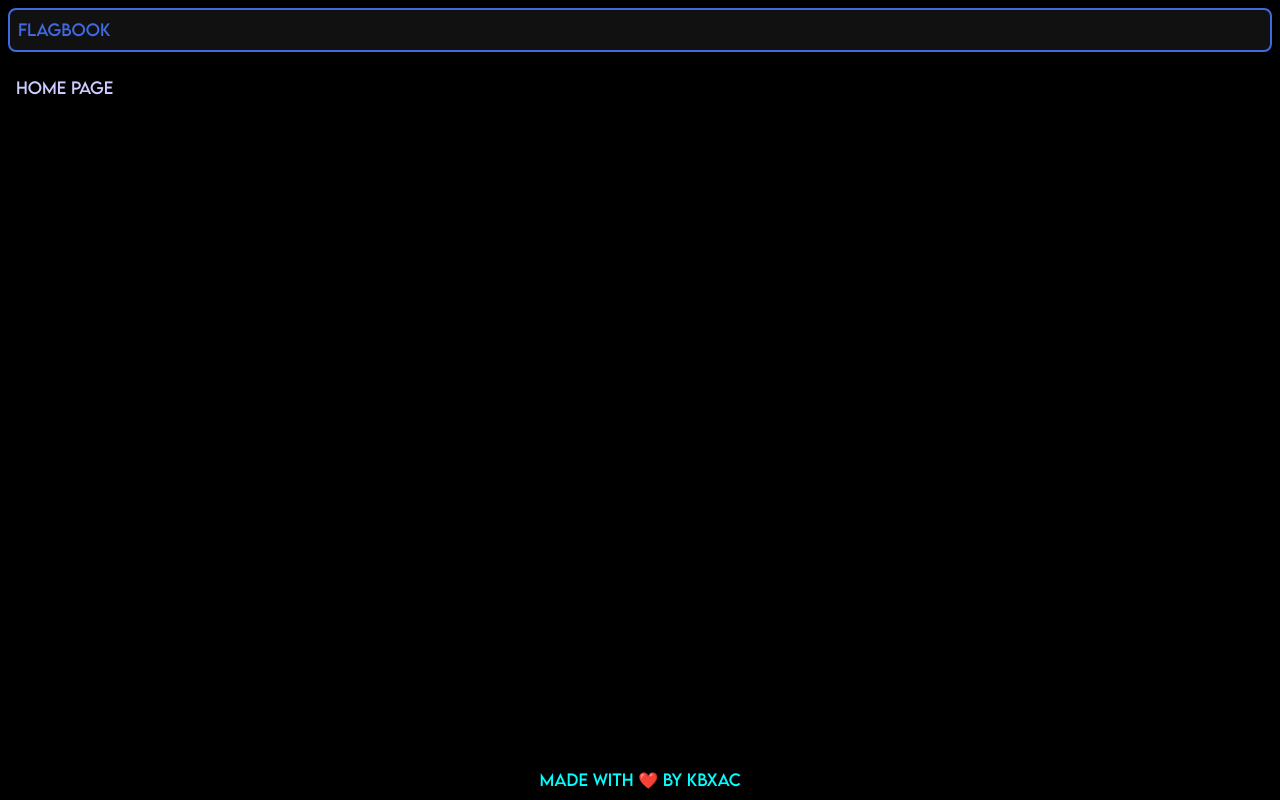
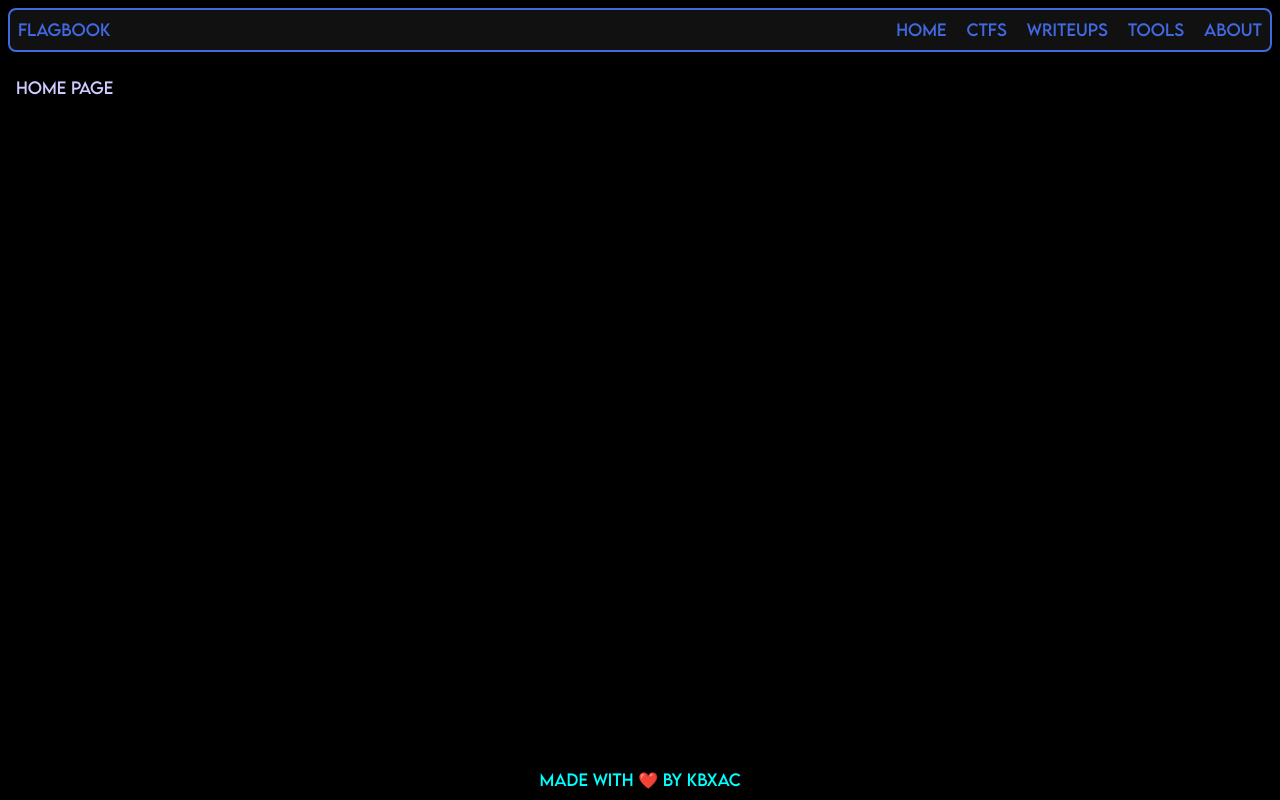
Before and after one commit to kBxAc/flagbook, a Next.js app: page / in a window 1280 px wide. Built offline with nearby package versions, Linux system fonts and the light colour scheme; no server answers.

Commit message:
✨ Update navbar styles and enhance link functionality for improved navigation

```diff
--- a/src/components/navbar/navbar.css
+++ b/src/components/navbar/navbar.css
@@ -3,4 +3,30 @@
     --navbar-inner-bg: #111;
     --navbar-text: var(--royal-blue);
     --navbar-border: var(--navbar-text);
+
+    --navbar-link-color: var(--navbar-text);
+    --navbar-link-hover: var(--golden);
+    --navbar-link-shadow: rgb(167, 153, 34);
 }
+
+.navbar {
+    display: flex;
+    flex-direction: row;
+}
+
+.main-link {
+    flex-grow: 1;
+}
+
+.navbar-link {
+    color: var(--navbar-link-color);
+    text-decoration: none;
+
+    transition: color 0.5s ease;
+    transition: text-shadow 0.5s ease;
+}
+
+.navbar-link:hover {
+    color: var(--navbar-link-hover);
+    text-shadow: 0 0 10px var(--navbar-link-shadow), 0 0 20px var(--navbar-link-shadow), 0 0 30px var(--navbar-link-shadow);
+}
--- a/src/components/navbar/navbar.js
+++ b/src/components/navbar/navbar.js
@@ -5,8 +5,13 @@ import Link from "next/link";
 export default function Navbar() {
     return (
         <div className="bg-[--navbar-outer-bg]">
-            <div className="navbar backdrop-blur-lg m-2 p-2 border-2 rounded-lg border-[--navbar-border] bg-[--navbar-inner-bg] text-[--navbar-text]">
-                <Link href="/">flagbook</Link>
+            <div className="navbar backdrop-blur-lg m-2 p-2 border-2 rounded-lg border-[--navbar-border] bg-[--navbar-inner-bg] text-[--navbar-text] space-x-5">
+                <Link href="/" className="main-link">flagbook</Link>
+                <Link href="/" className="navbar-link">home</Link>
+                <Link href="/ctf" className="navbar-link">ctfs</Link>
+                <Link href="/writeups" className="navbar-link">writeups</Link>
+                <Link href="/tools" className="navbar-link">tools</Link>
+                <Link href="/about" className="navbar-link">about</Link>
             </div>
         </div>
     )
```
